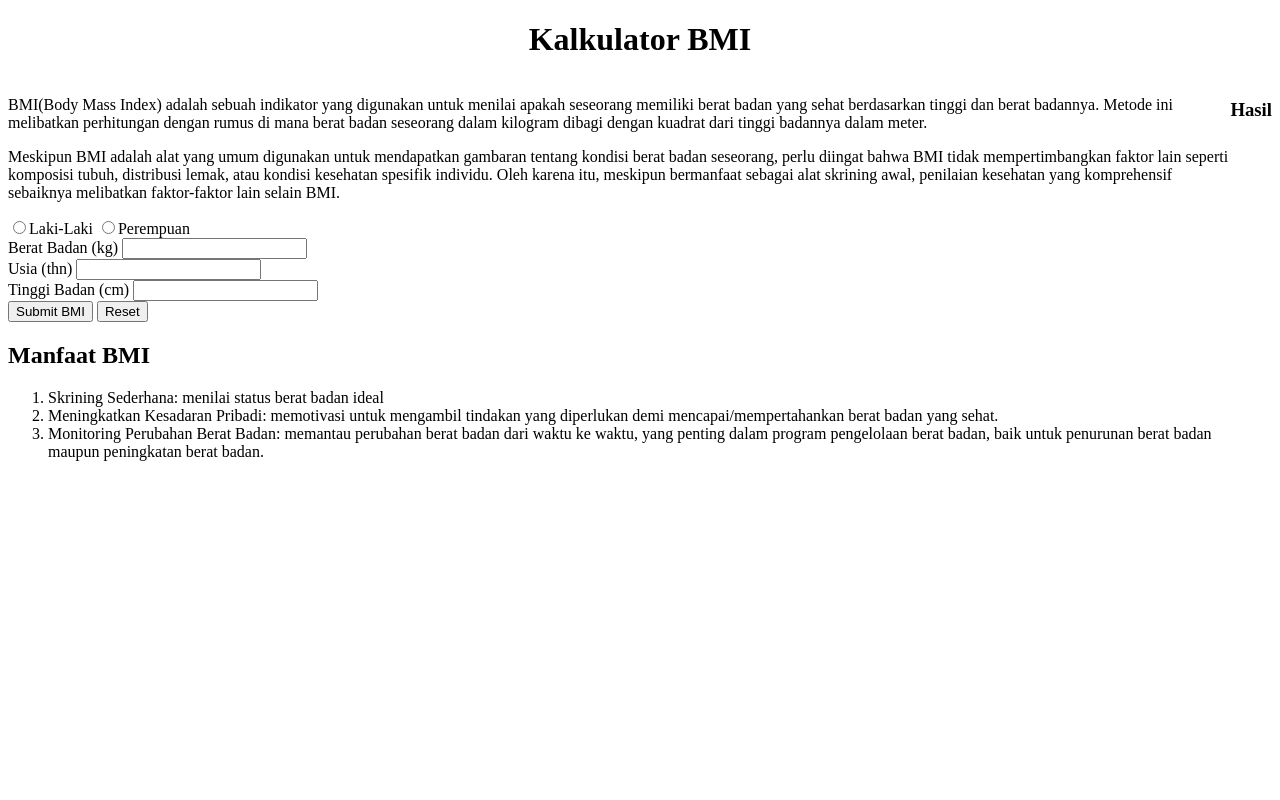
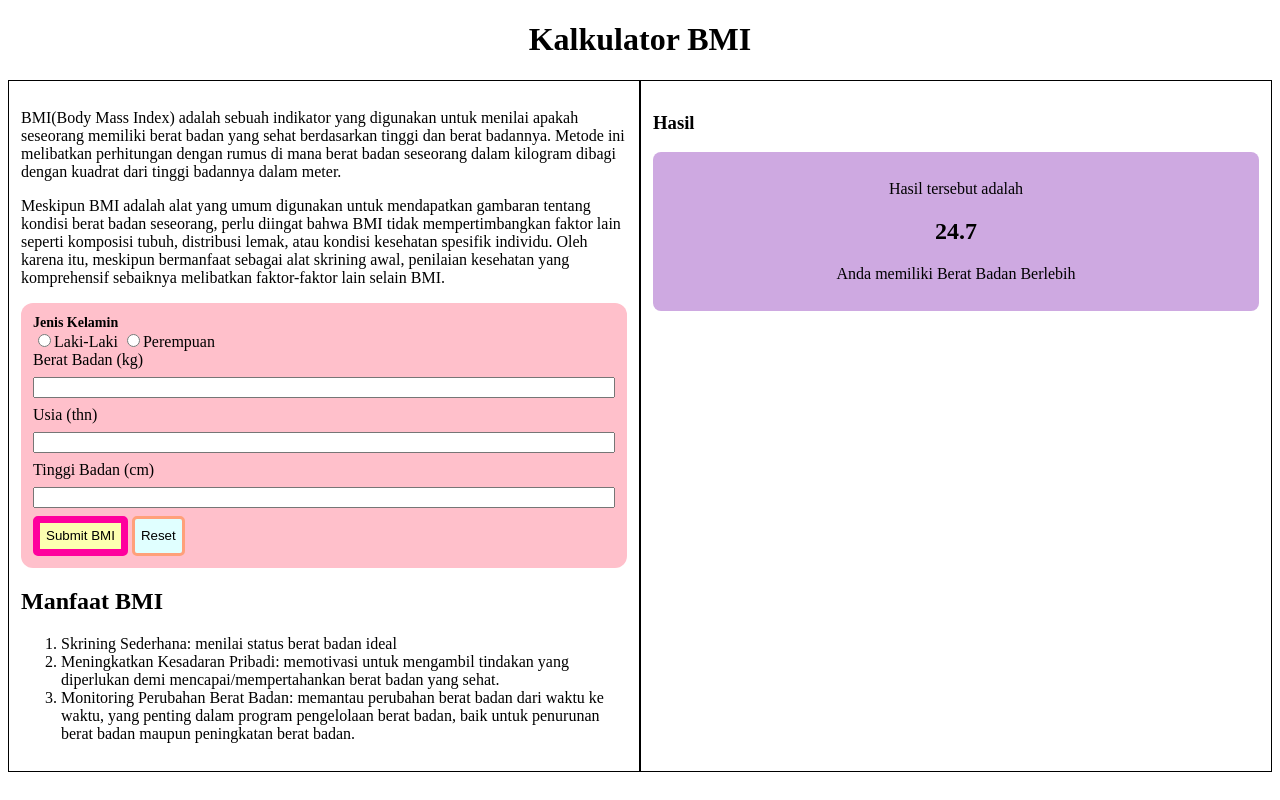
Before and after one commit to revou-fundamental-course/8-jul-24-Auriega, a plain HTML site: page index.html in a window 1280 px wide. Drawn offline with Linux system fonts and the light colour scheme.

Commit message:
css jumat

```diff
--- a/css/styles.css
+++ b/css/styles.css
@@ -7,3 +7,57 @@ main {
     display: flex;
     justify-content:space-around ;
 }
+
+.main-content {
+    border: 1px solid;
+    flex: 1;
+    padding: 12px;
+}
+
+.input-title{
+    font-size: 14px;
+    font-weight: bold;
+}
+
+form{
+    background-color: pink;
+    padding: 12px;
+    border-radius: 12px;
+}
+
+.button {
+    height: 40px;
+    border-radius: 5px;
+}
+
+.submit {
+    background-color: rgb(252, 255, 176);
+    border: 7px solid rgb(255, 0, 157);
+}
+
+.reset{
+    background-color: lightcyan;
+    border: 3px solid lightsalmon;
+}
+
+input[type=number] {
+    width: 100%;
+    padding: 12 px 20px;
+    margin: 8px 0;
+    box-sizing: border-box;
+    border: 3px solid white
+    -webkit-transition:rgb(255, 51, 0);
+    transition: 0.5s;
+    outline: none;
+}
+
+input[type=number]:focus {
+    border: 3px solid #ff0051
+}
+
+.result-section{
+    text-align: center;
+    background-color: rgb(206, 169, 225);
+    border-radius: 8px;
+    padding: 12px
+}
--- a/index.html
+++ b/index.html
@@ -16,7 +16,7 @@
 
     <main>
         <!-- Left Content -->
-        <section>
+        <section class="main-content">
             <!-- Main Article -->
             <article>
                 <p>BMI(Body Mass Index) adalah sebuah indikator yang digunakan untuk menilai apakah seseorang memiliki berat badan yang sehat berdasarkan tinggi dan berat badannya. Metode ini melibatkan perhitungan dengan rumus di mana berat badan seseorang dalam kilogram dibagi dengan kuadrat dari tinggi badannya dalam meter. </p>
@@ -27,6 +27,7 @@
             <section>
                 <form>
                     <div>
+                        <div class="input-title">Jenis Kelamin</div>
                         <input type="radio" id="selection-man"><label for="selection-man">Laki-Laki</label>
                         <input type="radio" id="selection-woman"><label for="selection-woman">Perempuan</label>
                     </div>
@@ -43,8 +44,8 @@
                         <input type="number" id="input-tinggi-badan">
                     </div>
                     <div>
-                        <button>Submit BMI</button>
-                        <button>Reset</button>
+                        <button class="button submit">Submit BMI</button>
+                        <button class="button reset">Reset</button>
                     </div>
                 </form>
             </section>
@@ -68,7 +69,7 @@
 
 
         <!-- Right Content -->
-        <section>
+        <section class="main-content">
             <!-- Result Article -->
             <article>
                 <header>
@@ -76,7 +77,14 @@
                 </header>
 
                 <!-- Result Section -->
-                <section></section>
+                <section class="result-section">
+                    <p>Hasil tersebut adalah</p>
+
+                    <h2>24.7</h2>
+
+                    <p>Anda memiliki Berat Badan Berlebih</p>
+
+                </section>
 
                 <!-- Result Article -->
                 <article></article>
```
